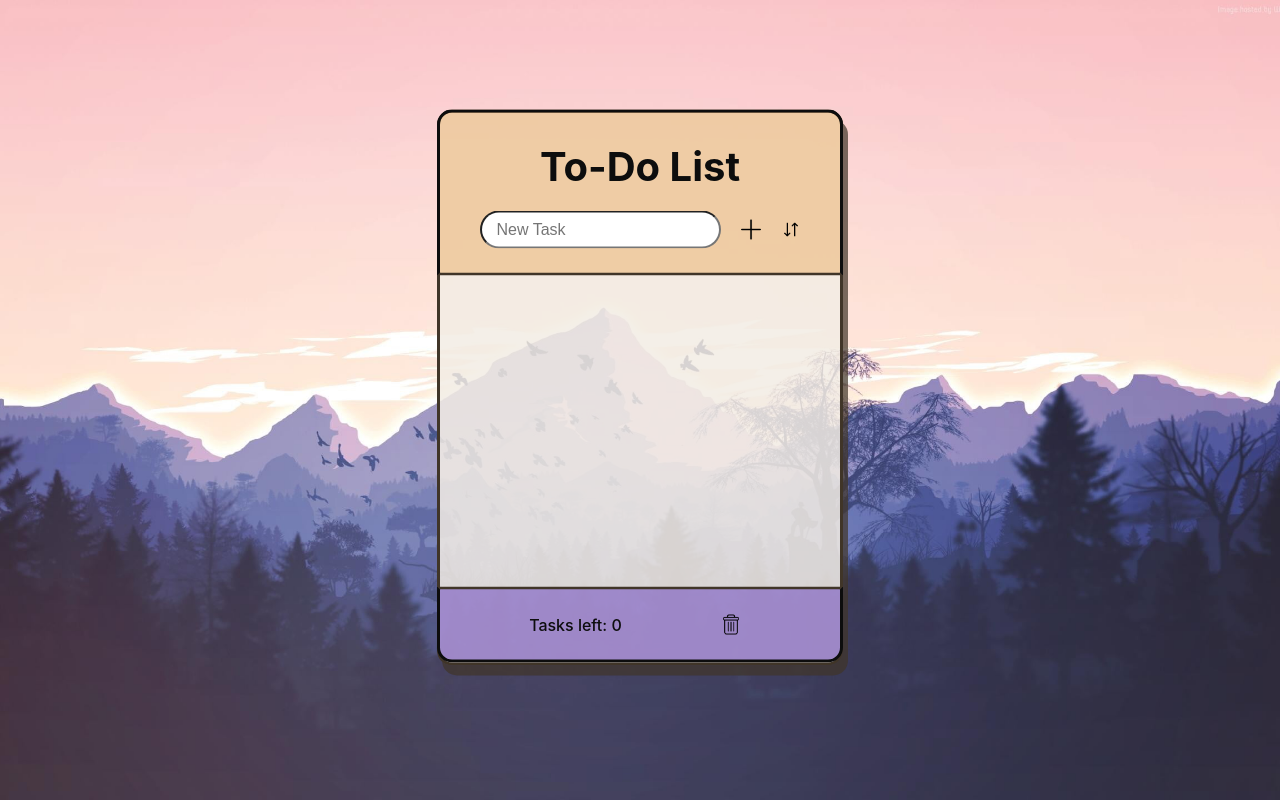
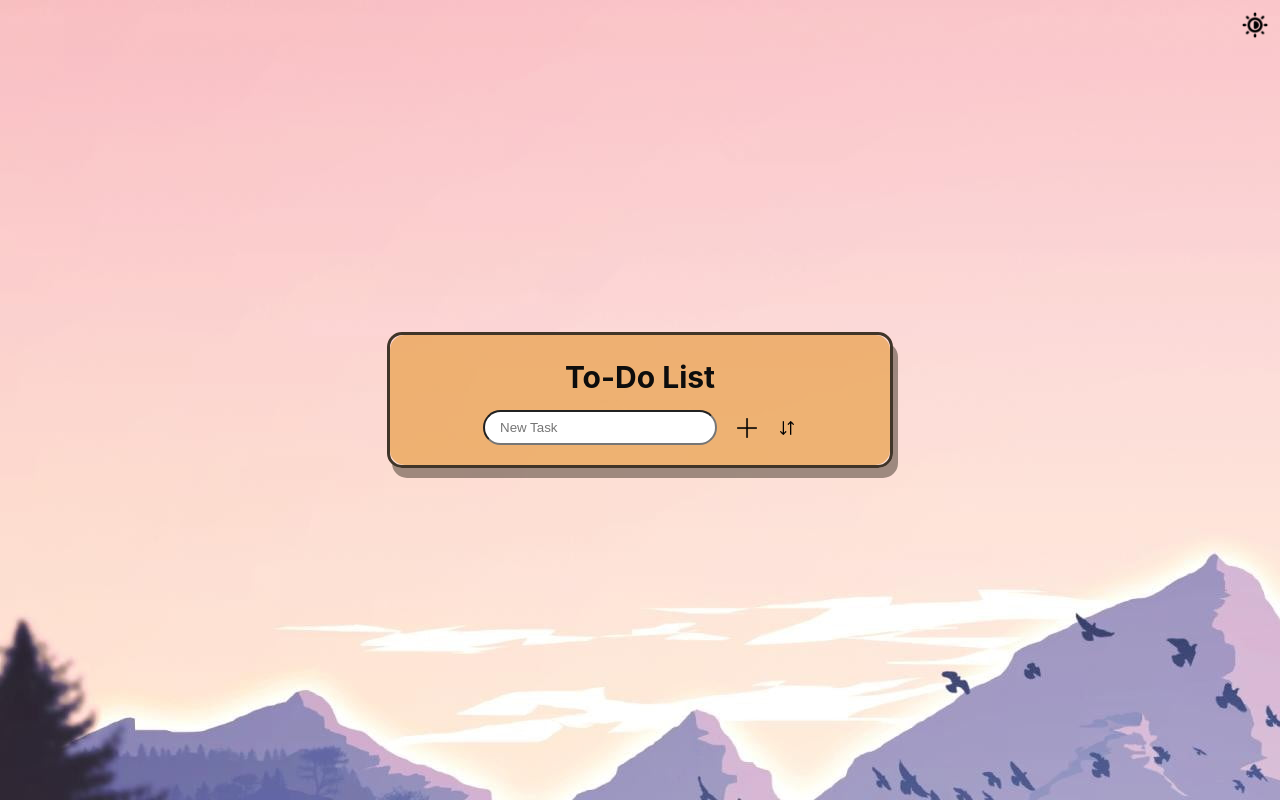
Before and after one commit to cat-codes/todo-list, a React (Vite) app: page / in a window 1280 px wide. Built offline with nearby package versions, Linux system fonts and the light colour scheme.

Commit message:
added dark mode, modified design

```diff
--- a/src/App.css
+++ b/src/App.css
@@ -1,32 +1,33 @@
-:root {
-  .background {
-    background: url('./assets/mountains.jpg') no-repeat center center fixed;
-    background-size: cover;
-    height: 100vh;
-    width: 100vw;
-    position: relative;
-  }
-
-  .content {
-    position: absolute;
-    top: 50%;
-    left: 50%;
-    transform: translate(-50%, -50%);
-  }
-
-  body {
-    margin: 0;
-  }
-
-  overflow: hidden;
-
+body, #darkBody {
+  margin: 0;
   font-family: Inter, system-ui, Avenir, Helvetica, Arial, sans-serif;
   line-height: 1.5;
   font-weight: 500;
-  color: #0D0D0D;
-
+  font-size: 14px;
   font-synthesis: none;
   text-rendering: optimizeLegibility;
   -webkit-font-smoothing: antialiased;
   -moz-osx-font-smoothing: grayscale;
 }
+
+body {
+  background: url('./assets/mountains.jpg');
+  height: 100vh;
+  width: 100vw;
+  position: relative;
+  color: #0D0D0D;
+}
+
+#darkBody {
+  color: white;
+}
+
+.content {
+  display: flex;
+  justify-content: center;
+  align-items: center;
+  position: absolute;
+  left: 50%;
+  top: 50%;
+  transform: translate(-50%, -50%);
+}
--- a/src/App.jsx
+++ b/src/App.jsx
@@ -1,14 +1,15 @@
 import './App.css'
 import Theme from './components/Theme.jsx';
 import List from './components/List.jsx'
+import { GetThemeValue } from './components/contextTheme';
 
 function App() {
+  const {darkTheme} = GetThemeValue();
   return (
     <>
-      <div className='background'/>
-      <div className='content'>
+      <Theme/>
+      <div className='content' id={darkTheme ? 'darkBody' : 'body'}>
         <List/>
-        <Theme/>
       </div>
     </>
   )
--- /dev/null
+++ b/src/components/ContextTheme.jsx
@@ -0,0 +1,14 @@
+import React, {useContext, createContext, useState} from 'react'
+const ThemeContext = createContext();
+
+export const ContextTheme = ({children}) => {
+    const [darkTheme, setDarkTheme] = useState(false);
+
+    const toggleTheme = () => setDarkTheme(prevTheme => !prevTheme);
+
+    return (
+        <ThemeContext.Provider value={{darkTheme, toggleTheme}}>{children}</ThemeContext.Provider>
+    )
+}
+
+export const GetThemeValue = () => useContext(ThemeContext)
--- a/src/components/List.css
+++ b/src/components/List.css
@@ -1,10 +1,11 @@
 #all {
-    height: 550px;
+    display: flex;
+    flex-direction: column;
+    box-shadow: 5px 10px #40352880;
+    flex-direction: column;
+    border-color: #403528;
     border-style: solid;
-    border-color: #403528;
     border-radius: 15px;
-    box-shadow: 5px 10px rgba(64, 53, 40, 0.7);
-    background-color: rgba(242, 237, 228, 0.85);
 }
 
 .divPiece {
@@ -12,28 +13,44 @@
     flex-direction: row;
     align-items: center;
     justify-content: center;
-    width: 400px;
+    width: 500px;
+
 }
 
 /* Top */
 
-#top {
-    position: fixed;
-    top: 0;
-    left: 0;
-    height: 120px;
-    z-index: 99;
+#top, #topNoList, #darkTop, #darkTopNoList {
     flex-direction: column;
     justify-content: space-evenly;
-    border-bottom: 3px solid #403528;
+    padding: 20px 0;
+    border-bottom: 3px solid #403528;;
     border-radius: 15px 15px 0 0;
-    padding: 20px 0;
-    background-color: rgba(232, 160, 73, 0.4);
-    border-style: solid;
+}
+
+#top {
+    background-color: rgba(232, 160, 73, 0.7);
+}
+
+#topNoList {
+    background-color: rgba(232, 160, 73, 0.7);
+    border-radius: 15px;
+    border-bottom: none;
+}
+
+#darkTop {
+    background-color: rgba(38, 22, 87, 0.7);
+    color: white;
+}
+
+#darkTopNoList {
+    background-color: rgba(38, 22, 87, 0.7);
+    color: white;
+    border-radius: 15px;
+    border-bottom: none;
 }
 
 h1 {
-    font-size: 40px;
+    font-size: 30px;
     margin: 0 0 10px 0;
 }
 
@@ -44,23 +61,31 @@ form {
     justify-content: space-between;
 }
 
-input {
+input, .darkInput {
+    width: 200px;
     padding: 8px 15px;
     margin: 0 10px;
     border-radius: 50px;
     cursor: text;
-    font-size: 16px;
+}
+
+.darkInput {
+    background-color: rgb(26, 25, 25);
+    color: white;
 }
 
 /* Middle */
 
+#middle, #darkMiddle {
+    overflow-y: scroll;
+}
+
 #middle {
-    position: relative;
-    top: 160px;
-    left: 0;
-    height: 315px;
-    z-index: 1;
-    overflow-y: scroll;
+    background-color: rgba(255, 245, 234, 0.7);
+}
+
+#darkMiddle {
+    background-color: rgba(17, 17, 17, 0.606);
 }
 
 ul {
@@ -73,15 +98,21 @@ ul {
     margin: 0;
 }
 
-li {
+li, #darkLi {
     list-style-type: none;
-    border-bottom: 1px solid white;
-    font-size: 16px;
     padding: 20px 0;
     display: flex;
     flex-direction: row;
     align-items: center;
     justify-content: space-between;
+}
+
+li {
+    border-bottom: 1px solid white;
+}
+
+#darkLi {
+    border-bottom: 1px solid black;
 }
 
 #taskNoButton {
@@ -97,23 +128,38 @@ li {
 
 /* Bottom */
 
-#bottom {
-    position: fixed;
-    bottom: 28px;
-    left: 0;
-    height: 50px;
-    z-index: 99;
+#bottom, #bottomNoList, #darkBottom {
     justify-content: space-evenly;
     border-top: 3px solid #403528;
     border-radius: 0 0 15px 15px;
-    padding: 10px 0;
-    background-color: rgba(72, 23, 185, 0.4);
-    border-style: solid;
 }
+
+#bottom {
+    background-color: rgba(115, 135, 247, 0.9);
+
+}
+
+#darkBottom {
+    background-color: rgba(42, 60, 160, 0.9);
+}
+
+#bottomNoList {
+    display: none;
+}
+
+
+
+
+
+
+
+
+
+
 
 /* Buttons */
 
-button, #checkbox {
+.button, .darkButton, #checkbox, #darkCheckbox {
     background-size: cover !important;
     border: none;
     background: none;
@@ -122,6 +168,10 @@ button, #checkbox {
     width: 20px;
     height: 20px;
     scale: 100%;
+}
+
+.darkButton, #darkCheckbox {
+    filter: invert(100%);
 }
 
 button:hover {
@@ -157,7 +207,6 @@ button:hover::before {
 #buttonAdd {
     background-image: url('../assets/plus.png');
     transition: scale 0.3s ease;
-
 }
 
 #buttonAdd::before {
@@ -201,6 +250,15 @@ button:hover::before {
     content: "Remove all tasks";
 }
 
+
+
+
+
+
+
+
+
+
 /* Track */
 ::-webkit-scrollbar {
     width: 5px;
--- a/src/components/List.jsx
+++ b/src/components/List.jsx
@@ -1,8 +1,11 @@
 import React, { useState, useEffect } from 'react';
 import { v4 as uuidv4 } from 'uuid';
 import './List.css';
+import { GetThemeValue } from './contextTheme';
 
 function List() {
+
+  const {darkTheme} = GetThemeValue();
 
   // Sets list array
   const [list, setList] = useState(() => {
@@ -75,30 +78,37 @@ function List() {
 
   return (
     <div id='all'>
-      <div className='divPiece' id='top'>
+      <div className='divPiece' id={
+            list.length === 0 && darkTheme ? 'darkTopNoList' :
+            list.length === 0 && !darkTheme ? 'topNoList' :
+            list.length !== 0 && darkTheme ? 'darkTop' : 'top'
+      }>
         <h1>To-Do List</h1>
         <form onSubmit={handleFormSubmit}>
           <label>
-            <input type='text' value={inputValue} onChange={handleInputChange} onKeyDown={handleKeyPress} placeholder='New Task'></input>
+            <input className={darkTheme ? 'darkInput' : 'input'} type='text' value={inputValue} onChange={handleInputChange} onKeyDown={handleKeyPress} placeholder='New Task'></input>
           </label>
-          <button id='buttonAdd' type='button' onClick={addTask}/>
-          <button id='buttonSort' type='button' onClick={() => sort()}/>
+          <button className={darkTheme ? 'darkButton' : 'button'} id='buttonAdd' type='button' onClick={addTask}/>
+          <button className={darkTheme ? 'darkButton' : 'button'} id='buttonSort' type='button' onClick={() => sort()}/>
           </form>
       </div>
-      <div className='divPiece' id='middle'>
+      <div className='divPiece' id={darkTheme ? 'darkMiddle' : 'middle'}>
         <ul className='taskList'>{list.map((task) =>
-          <li key={task.id}>
+          <li key={task.id} id={darkTheme ? 'darkLi' : 'li'}>
             <div id='taskNoButton'>
-              <input id='checkbox' type='checkbox' checked={task.isChecked} onChange={() => handleCheckboxChange(task.id)}/>
+              <input id={darkTheme ? 'darkCheckbox' : 'checkbox'} type='checkbox' checked={task.isChecked} onChange={() => handleCheckboxChange(task.id)}/>
               <span>{task.task}</span>
             </div>
-          <button id='buttonRemove' type='button' onClick={() => removeTask(task.id)}/>
+          <button className={darkTheme ? 'darkButton' : 'button'} id='buttonRemove' type='button' onClick={() => removeTask(task.id)}/>
           </li>
         )}</ul>
       </div>
-      <div className='divPiece' id='bottom'>
+      <div className='divPiece' id={
+        list.length !== 0 && darkTheme ? 'darkBottom' :
+        list.length !== 0 && !darkTheme ? 'bottom' : 'bottomNoList'
+      }>
         <p>Tasks left: {undoneTasks}</p>
-        <button id='buttonPurge' type='button' onClick={() => purge()}/>
+        <button className={darkTheme ? 'darkButton' : 'button'} id='buttonPurge' type='button' onClick={() => purge()}/>
       </div>
     </div>
   )
--- a/src/components/Theme.css
+++ b/src/components/Theme.css
@@ -1,10 +1,8 @@
-#buttonTheme {
-    background-image: url('../assets/theme.png');
-    background-size: cover !important;
-    border: none;
-    background: none;
-    margin: 0 10px;
+img {
+    height: 30px;
+    width: 30px;
+    position: absolute;
+    top: 10px;
+    right: 10px;
     cursor: pointer;
-    height: 20px;
-    width: 20px;
 }
--- a/src/components/Theme.jsx
+++ b/src/components/Theme.jsx
@@ -1,7 +1,10 @@
 import React, { useState, useEffect } from 'react'
 import './Theme.css'
+import { GetThemeValue } from './contextTheme';
 
 function Theme() {
+
+    const {toggleTheme} = GetThemeValue();
 
     // Sets theme
     const [theme, setTheme] = useState('light');
@@ -17,13 +20,8 @@ function Theme() {
         localStorage.setItem("theme", theme);
     }, [theme]);
 
-    // Toggles theme
-    const toggleTheme = () => {
-        setTheme((prevTheme) => !prevTheme)
-    };
-
     return (
-        <button id='buttonTheme' type='button' onClick={toggleTheme}/>
+        <img src='src\assets\theme.png' onClick={toggleTheme}></img>
     )
 }
 
--- a/src/main.jsx
+++ b/src/main.jsx
@@ -1,9 +1,10 @@
 import React from 'react'
 import ReactDOM from 'react-dom/client'
 import App from './App.jsx'
+import { ContextTheme } from './components/contextTheme.jsx'
 
 ReactDOM.createRoot(document.getElementById('root')).render(
-  <React.StrictMode>
+  <ContextTheme>
     <App />
-  </React.StrictMode>,
+  </ContextTheme>,
 )
```
